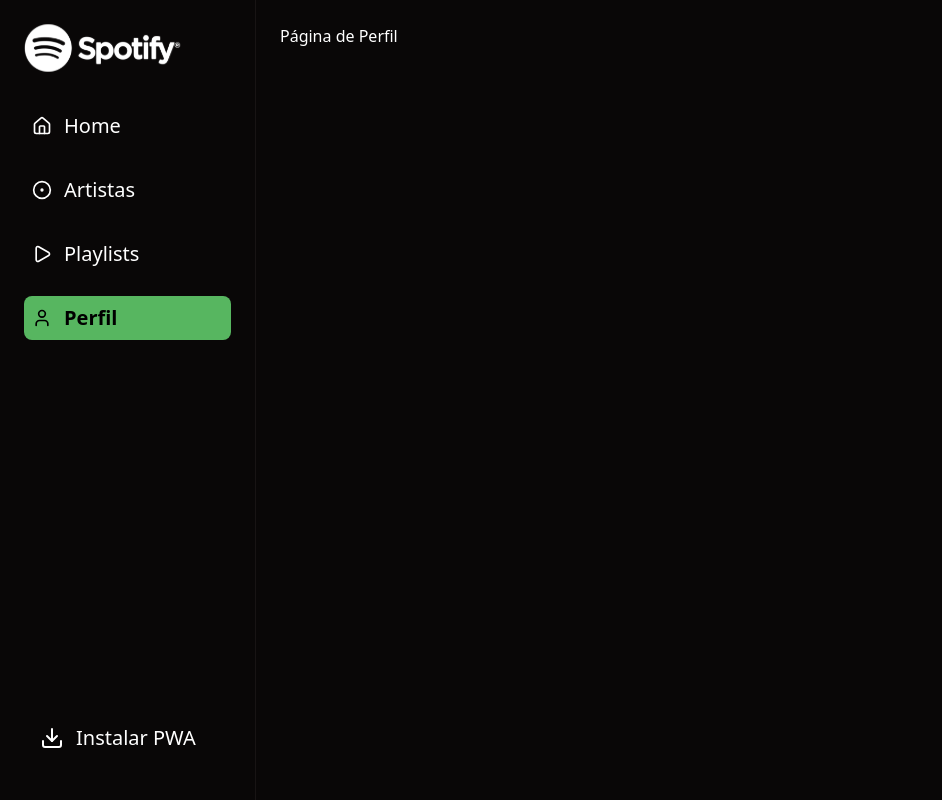
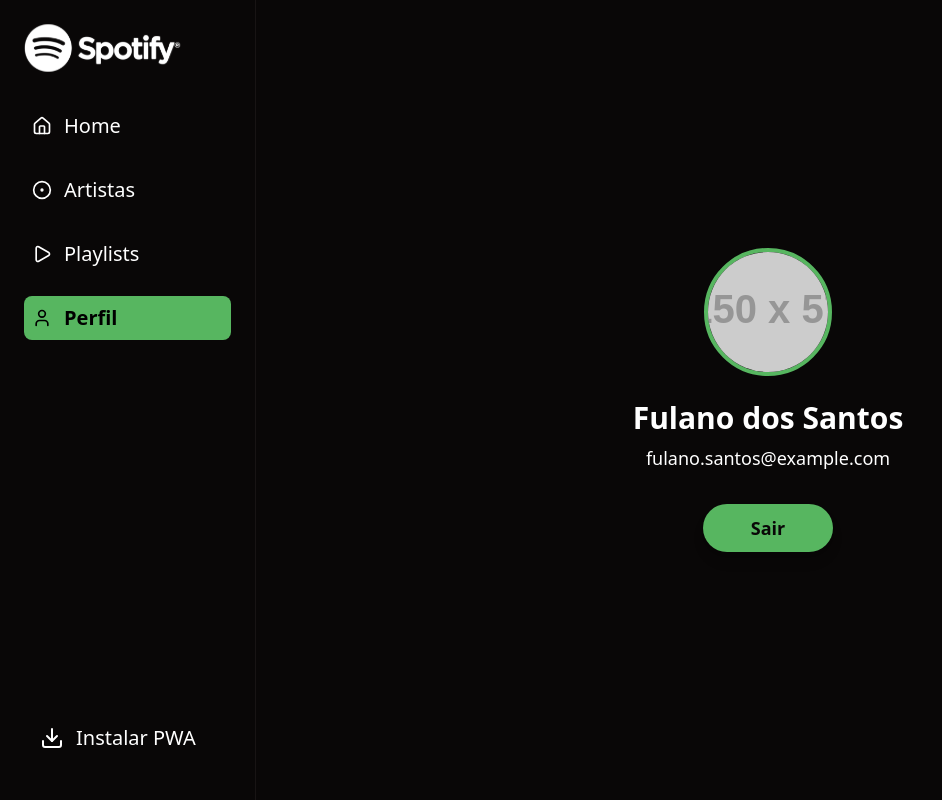
Before and after one commit to deCODEyn/spotify-API-frontend, a React (Vite) app: page /profile in a window 1280 px wide. Shown: the whole page, without its empty margins (0-942 px from the left). Built offline with nearby package versions, Linux system fonts and the light colour scheme.

Commit message:
feat: Implement Profile page

```diff
--- a/src/app.tsx
+++ b/src/app.tsx
@@ -2,6 +2,7 @@
 import { DashboardLayout } from "./layouts/dashboard-layout";
 import { HomePage } from "./pages/home";
 import { LoginPage } from "./pages/login-page";
+import ProfilePage from "./pages/profile";
 
 export default function App() {
   const isAuthenticated = true;
@@ -43,10 +44,7 @@
               }
               path="/playlists"
             />
-            <Route
-              element={<h1 className="text-spotify-white">Página de Perfil</h1>}
-              path="/profile"
-            />
+            <Route element={<ProfilePage />} path="/profile" />
 
             {/* Rotas não encontradas, redireciona para Home caso autenticado */}
             {isAuthenticated && (
--- /dev/null
+++ b/src/components/button.tsx
@@ -0,0 +1,17 @@
+type ButtonProps = {
+  children: React.ReactNode;
+  onClickFn: () => void;
+};
+
+export function Button({ children, onClickFn }: ButtonProps) {
+  return (
+    <button
+      aria-label="Entrar com sua conta Spotify"
+      className="transform cursor-pointer rounded-full bg-spotify-green px-12 py-2.5 font-bold text-lg text-spotify-black shadow-lg transition duration-300 hover:scale-[1.02] focus:outline-none focus:ring-4 focus:ring-spotify-green focus:ring-opacity-50"
+      onClick={onClickFn}
+      type="button"
+    >
+      {children}
+    </button>
+  );
+}
--- a/src/components/sidebar/sidebar.tsx
+++ b/src/components/sidebar/sidebar.tsx
@@ -58,7 +58,7 @@
       </div>
       <div className="pb-4 pl-2 md:text-xl">
         <button
-          className="flex w-full items-center justify-center space-x-3 rounded-lg p-2 text-left transition duration-200 hover:bg-spotify-dark-gray md:justify-start"
+          className="flex w-full cursor-pointer items-center justify-center space-x-3 rounded-lg p-2 text-left transition duration-200 hover:bg-spotify-dark-gray md:justify-start"
           type="button"
         >
           <Download className="h-6 w-6 flex-shrink-0" />
--- a/src/pages/home.tsx
+++ b/src/pages/home.tsx
@@ -1,10 +1,35 @@
+const MORNING = 12;
+const AFFTERNOON = 18;
+
+const getGreeting = (): string => {
+  const hour = new Date().getHours();
+  if (hour < MORNING) {
+    return "Bom dia";
+  }
+  if (hour < AFFTERNOON) {
+    return "Boa tarde";
+  }
+  return "Boa noite";
+};
+
 export function HomePage() {
+  const userName = "Fulano da Silva";
+  const greeting = getGreeting();
+
   return (
-    <div>
-      <h1 className="mb-6 font-bold text-3xl text-spotify-white">Home</h1>
-      <p className="text-lg text-spotify-white">
-        Bem-vindo à sua Home, Fulano da Silva!
-      </p>
+    <div className="flex min-h-full flex-col items-center justify-center p-4 text-center">
+      <div>
+        <p className="mb-1 font-bold text-spotify-white text-xl opacity-80 md:text-3xl">
+          {greeting}
+        </p>
+        <h1 className="font-extrabold text-4xl text-spotify-white tracking-tighter md:text-6xl">
+          {userName}
+        </h1>
+        <p className="mt-4 text-base text-spotify-white opacity-60 md:text-xl">
+          Bem-vindo(a) de volta ao seu centro de música.
+        </p>
+      </div>
+      <div className="mt-12" />
     </div>
   );
 }
--- a/src/pages/login-page.tsx
+++ b/src/pages/login-page.tsx
@@ -1,4 +1,5 @@
 import spotifyLogo from "../assets/spotify-logo.svg";
+import { Button } from "../components/button";
 import { Image } from "../components/image";
 
 export function LoginPage() {
@@ -17,14 +18,7 @@
         <p className="text-lg text-spotify-white md:text-xl">
           Entra com sua conta Spotify clicando no botão abaixo
         </p>
-        <button
-          aria-label="Entrar com sua conta Spotify"
-          className="transform rounded-full bg-spotify-green px-12 py-2.5 font-bold text-lg text-spotify-black shadow-lg transition duration-300 hover:scale-[1.02] focus:outline-none focus:ring-4 focus:ring-spotify-green focus:ring-opacity-50"
-          onClick={handleLogin}
-          type="button"
-        >
-          Entrar
-        </button>
+        <Button onClickFn={handleLogin}>Entrar</Button>
       </div>
     </div>
   );
--- /dev/null
+++ b/src/pages/profile.tsx
@@ -0,0 +1,36 @@
+import { Button } from "../components/button";
+import { Image } from "../components/image";
+
+export function ProfilePage() {
+  const user = {
+    name: "Fulano dos Santos",
+    email: "fulano.santos@example.com",
+    profileImage: "https://via.placeholder.com/150/57B660/FFFFFF?text=FS",
+  };
+
+  const handleLogout = (): void => {
+    console.log(
+      "Usuário deslogado. Lógica de autenticação será implementada aqui."
+    );
+  };
+
+  return (
+    <div className="flex min-h-full flex-col items-center justify-center">
+      <div className="mb-6">
+        <Image
+          alt={`Foto de perfil de ${user.name}`}
+          className="h-32 w-32 rounded-full border-4 border-spotify-green object-cover"
+          src={user.profileImage}
+        />
+      </div>
+      <h1 className="mb-2 font-bold text-3xl text-spotify-white">
+        {user.name}
+      </h1>
+      <p className="mb-8 text-lg text-spotify-white">{user.email}</p>
+
+      <Button onClickFn={handleLogout}>Sair</Button>
+    </div>
+  );
+}
+
+export default ProfilePage;
```
